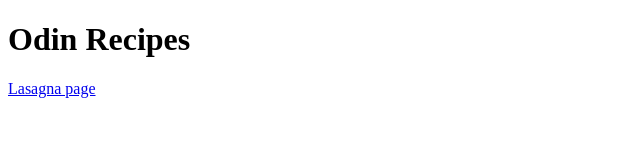
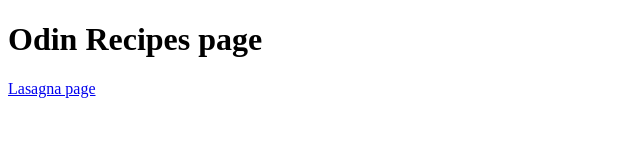
Before and after one commit to Kabeer100xdev/odin-recipes, a plain HTML site: page index.html in a window 1280 px wide. Shown: the whole page, without its empty margins (0-640 px from the left). Drawn offline with Linux system fonts and the light colour scheme.

Commit message:
Just testing how to use commits

```diff
--- a/index.html
+++ b/index.html
@@ -6,7 +6,7 @@
     <title>Document</title>
   </head>
   <body>
-    <h1>Odin Recipes</h1>
+    <h1>Odin Recipes page</h1>
     <a href="recipes/lasagna.html"> Lasagna page</a>
   </body>
 </html>
```
